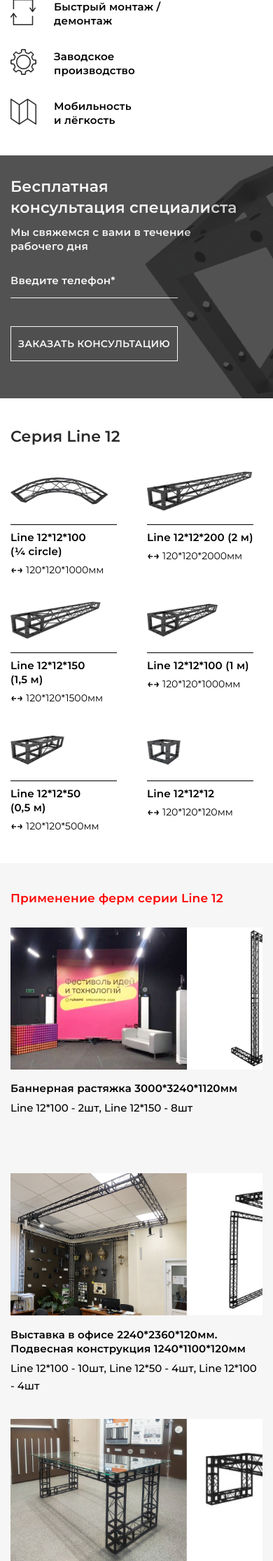
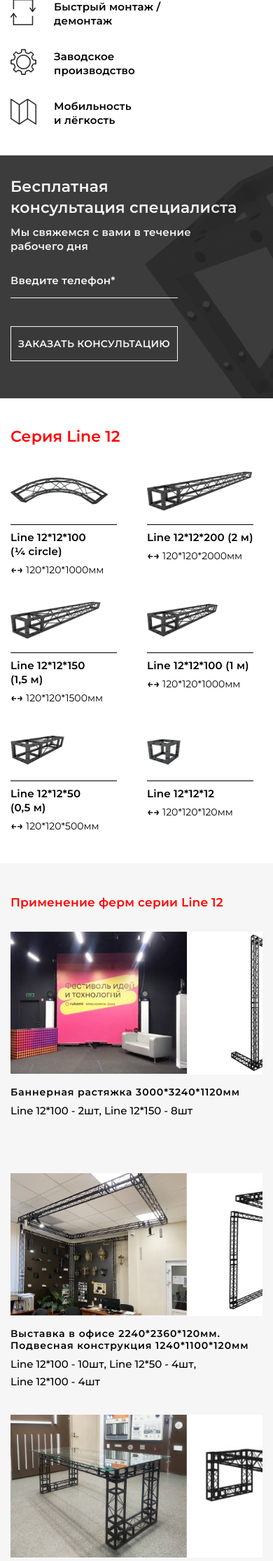
Before and after one commit to dyure/farms, a PHP site: page / in a window 390 px wide. Shown: the part 1940-4170 px from the top of the page at 70% size. Run offline with PHP 8.4, Linux system fonts and the light colour scheme; some libraries are stand-ins or nearby versions.

Commit message:
nineteenth day bugs

```diff
--- a/css/styles.css
+++ b/css/styles.css
@@ -13,7 +13,6 @@
 }
 a {
     text-decoration: none;
-    color: #282828;
 }
 *:focus {
     outline: 0;
@@ -95,7 +94,7 @@
     font-weight: 600;
     font-size: 16px;
     line-height: 20px;
-    letter-spacing: 0;
+    letter-spacing: -0.015em;
 }
 .f_600_14_26 {
     font-style: normal;
@@ -137,6 +136,11 @@
         line-height: 20px;
         letter-spacing: 0.2px;
     }
+    .f_600_16_20 {
+        font-size: 15px;
+        line-height: 20px;
+        letter-spacing: 0.03em;
+    }
     .f_500_16_25 {
         font-size: 15px;
         line-height: 25px;
@@ -191,9 +195,7 @@
         letter-spacing: 0.2px;
     }
     .f_600_16_20 {
-        font-size: 15px;
-        line-height: 20px;
-        letter-spacing: 0.2px;
+        letter-spacing: 0.065em;
     }
 }
 /* < 575px */
@@ -227,6 +229,10 @@
         font-size: 14px;
         line-height: 25px;
         letter-spacing: 0;
+    }
+    .f_600_16_20 {
+        font-size: 14px;
+        line-height: 17px;
     }
 }
 /**
@@ -1022,6 +1029,7 @@
 }
 .line_12_use h3 {
     margin-bottom: 30px;
+    margin-top: 6px;
 }
 .line12_col_use .text {
     padding-top: 20px;
@@ -1115,6 +1123,7 @@
         display: block;
         width: 714px;
         height: 276px;
+        background-color: #ffffff;
     }
     swiper-container {
         width: 100%;
@@ -1466,6 +1476,9 @@
 }
 /* < 1200px */
 @media screen and (max-width: 1199px) {
+    .parallax {
+        opacity: 0.85;
+    }
     .parallax_out.part1 {
         background-image: url("../img/parallax1_1200.png");
     }
@@ -1498,6 +1511,9 @@
 }
 /* < 768px */
 @media screen and (max-width: 767px) {
+    .parallax {
+        opacity: 0.9;
+    }
     .parallax_out.part1 {
         background-image: url("../img/parallax1_768.png");
     }
--- a/index.html
+++ b/index.html
@@ -260,7 +260,7 @@
                     </div>
                     <div class="text">
                         <p class="f_600_16_20 first">Баннерная растяжка 3000*3240*1120мм</p>
-                        <p class="f_500_16_25">Line 12*100 - 2шт, Line 12*150 - 8шт</p>
+                        <p class="f_500_16_25">Line 12*100 - 2шт, Line&nbsp;12*150&nbsp;-&nbsp;8шт</p>
                     </div>
                 </div>
                 <div class="line12_col_use item_2">
@@ -272,8 +272,8 @@
                         </swiper-container>
                     </div>
                     <div class="text">
-                        <p class="f_600_16_20 first">Выставка в офисе 2240*2360*120мм. Подвесная конструкция 1240*1100*120мм</p>
-                        <p class="f_500_16_25">Line 12*100 - 10шт, Line 12*50 - 4шт, Line 12*100 - 4шт</p>
+                        <p class="f_600_16_20 first">Выставка в офисе 2240*2360*120мм. Подвесная&nbsp;конструкция&nbsp;1240*1100*120мм</p>
+                        <p class="f_500_16_25">Line 12*100 - 10шт, Line&nbsp;12*50&nbsp;-&nbsp;4шт, Line&nbsp;12*100&nbsp;-&nbsp;4шт</p>
                     </div>
                 </div>
                 <div class="line12_col_use item_3">
@@ -286,7 +286,7 @@
                     </div>
                     <div class="text">
                         <p class="f_600_16_20 first">Стол 1500*620*620мм</p>
-                        <p class="f_500_16_25">Line 12*50 - 8шт., Line 12*150 - 2шт.</p>
+                        <p class="f_500_16_25">Line 12*50 - 8шт., Line&nbsp;12*150&nbsp;-&nbsp;2шт.</p>
                     </div>
                 </div>
             </div>
@@ -340,7 +340,7 @@
                         <img src="img/line22_05.png" alt="">
                     </div>
                     <div class="text">
-                        <p class="f_600_18_25 first">Line 22*22 Комплект<br>«Двухскатная крыша»</p>
+                        <p class="f_600_18_25 first">Line 22*22 Комплект «Двухскатная&nbsp;крыша»</p>
                         <p class="f_400_18_20"><span class="f_600_18_25_i">←→</span> 220*220мм</p>
                     </div>
                 </div>
@@ -391,7 +391,7 @@
                     </div>
                     <div class="text">
                         <p class="f_600_16_20 first">Выставка 3940*3440*3000мм</p>
-                        <p class="f_500_16_25">Line 22*300 - 6шт., Line 22*200 - 1шт., Line 22*150 - 4шт., Line 22*100 - 6шт., Line 22 1/4 - 4шт.</p>
+                        <p class="f_500_16_25">Line 22*300 - 6шт., Line&nbsp;22*200&nbsp;-&nbsp;1шт., Line&nbsp;22*150&nbsp;-&nbsp;4шт., Line&nbsp;22*100&nbsp;-&nbsp;6шт., Line&nbsp;22&nbsp;1/4&nbsp;-&nbsp;4шт.</p>
                     </div>
                 </div>
                 <div class="line12_col_use item_2">
@@ -404,7 +404,7 @@
                     </div>
                     <div class="text">
                         <p class="f_600_16_20 first">Свадебная конструкция 1940*1000*3440мм</p>
-                        <p class="f_500_16_25">Line 22*200 - 4шт., Line 22*150 - 2шт., Line 22*100 - 8шт.</p>
+                        <p class="f_500_16_25">Line 22*200 - 4шт., Line&nbsp;22*150&nbsp;-&nbsp;2шт., Line&nbsp;22*100&nbsp;-&nbsp;8шт.</p>
                     </div>
                 </div>
                 <div class="line12_col_use item_3">
@@ -417,7 +417,7 @@
                     </div>
                     <div class="text">
                         <p class="f_600_16_20 first">Световая конструкция 2940*2440*2500мм</p>
-                        <p class="f_500_16_25">Line 22*100 - 12шт., Line 22*50 - 6шт.</p>
+                        <p class="f_500_16_25">Line 22*100 - 12шт., Line&nbsp;22*50&nbsp;-&nbsp;6шт.</p>
                     </div>
                 </div>
             </div>
@@ -797,7 +797,7 @@
                     <p class="f_600_18_25">Как получить прайс на металлические конструкции?</p>
                 </div>
                 <div class="answ">
-                    <p class="f_400_18_20">Вы можете заполнить форму, менеджер свяжется с вами и отправит актуальные цены на продукцию или перейти на сайт <a href="https://sepcom.ru/">sepcom.ru</a></p>
+                    <p class="f_400_18_20">Вы можете заполнить форму, менеджер свяжется с вами и отправит актуальные цены на продукцию или перейти на сайт <a class="a_faq" href="https://sepcom.ru/">sepcom.ru</a></p>
                 </div>
             </div>
         </div>
@@ -850,13 +850,27 @@
                 slideBy: 1,
                 loop: true,
                 responsive : {
-                // breakpoint from 0 up
+                375 : {
+                    items: 1.2,
+                    nav: false,
+                    dots: false,
+                    margin: 15,
+                    autoHeight: true,
+                },
                 575 : {
+                    items: 1.3,
+                    nav: false,
+                    dots: false,
+                    margin: 30,
+                    autoHeight: true,
                 },
-                // breakpoint from 768 up
                 768 : {
+                    items: 1.5,
+                    nav: false,
+                    dots: false,
+                    margin: 30,
+                    autoHeight: true,
                 },
-                // breakpoint from 1200 up
                 1200 : {
                     margin: 30,
                 }
```
Also changed, not shown: other parts of css/styles.css (+45 -12 lines), img/line12_use_01_right.png, img/line12_use_02_right.png, img/line12_use_03_right.png, img/line22_use_01_right.png, img/line22_use_02_right.png, img/line22_use_03_right.png.
